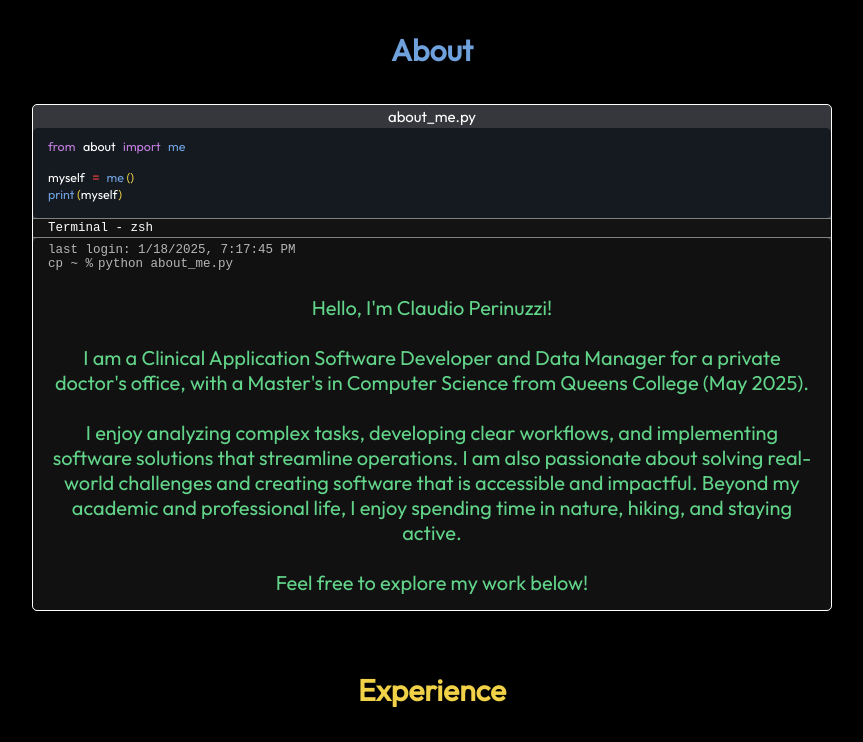
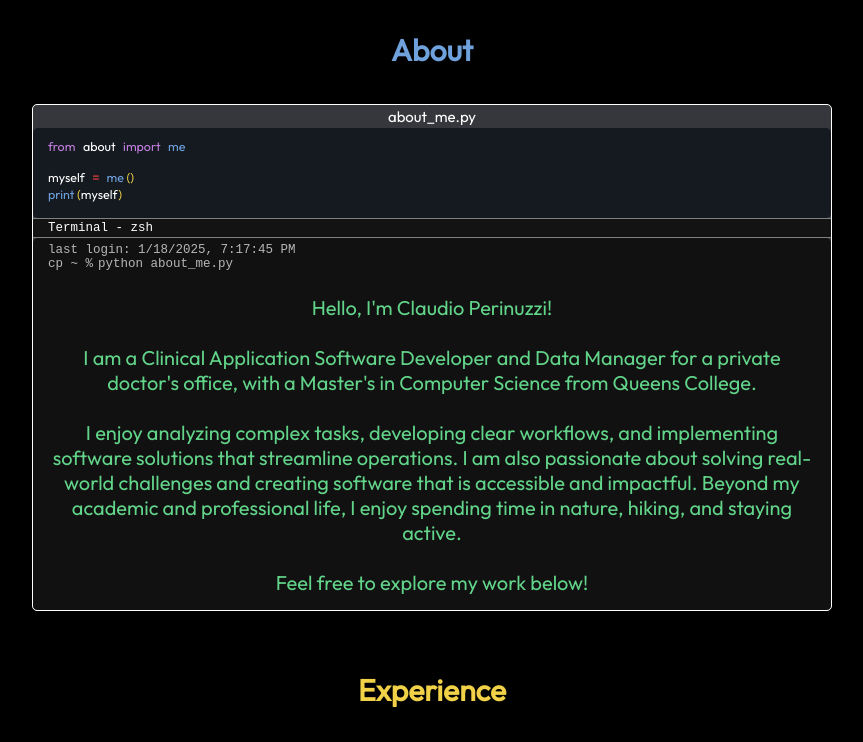
Before and after one commit to Claudio-Perinuzzi/portfolio-website, a React (Vite) app: page / in a window 1280 px wide. Shown: the part 404-1146 px from the top of the page, without its empty margins (208-1071 px from the left). Built offline with nearby package versions, Linux system fonts and the light colour scheme.

Commit message:
updated about card

```diff
--- a/src/components/About/About.jsx
+++ b/src/components/About/About.jsx
@@ -36,7 +36,7 @@ export const About = () => {
                         <br />
                         <br />
                         I am a Clinical Application Software Developer and Data Manager for a private doctor's office,
-                        with a Master's in Computer Science from Queens College (May 2025).
+                        with a Master's in Computer Science from Queens College.
                         <br />
                         <br />
                         I enjoy analyzing complex tasks, developing clear workflows, and implementing software solutions that
```
